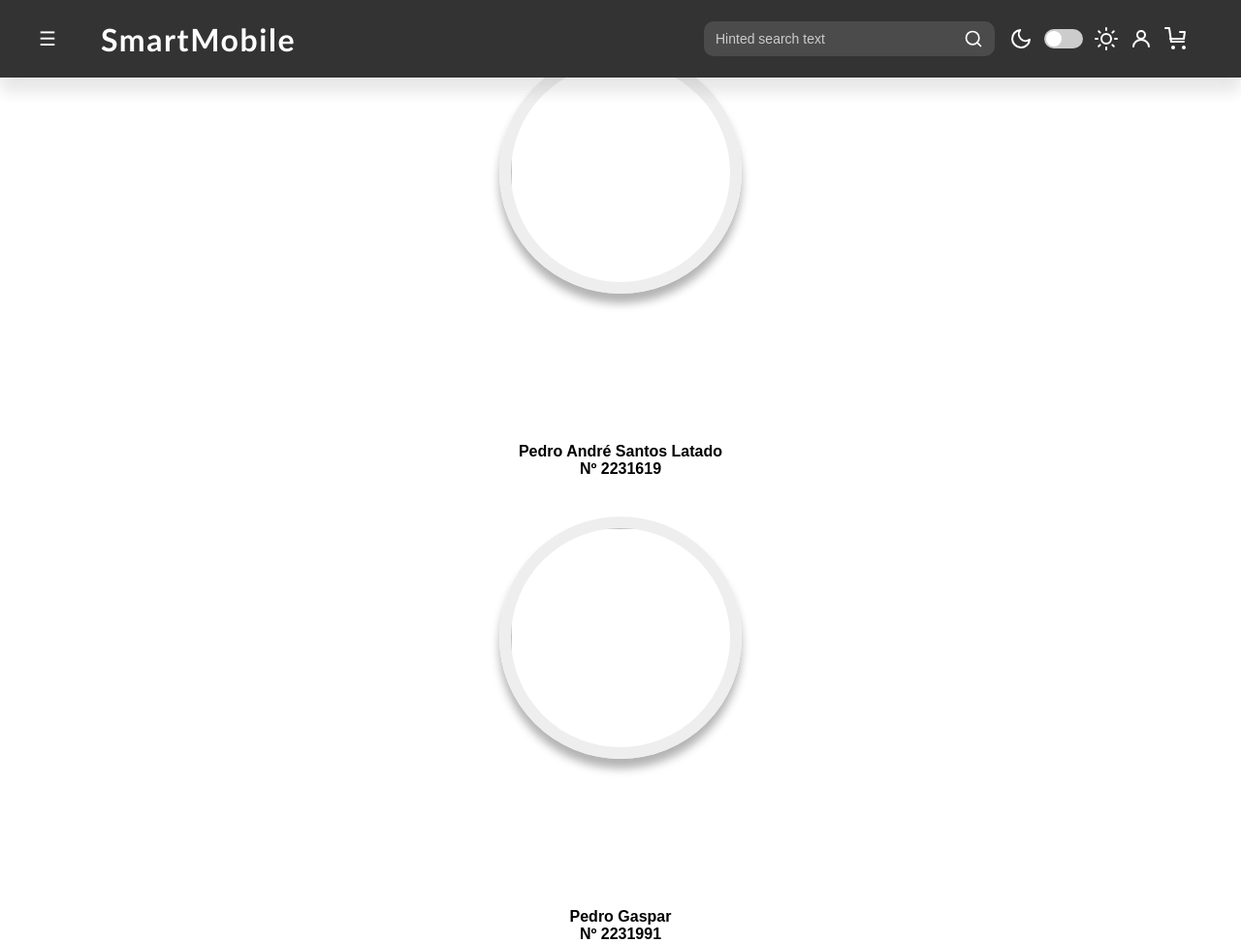
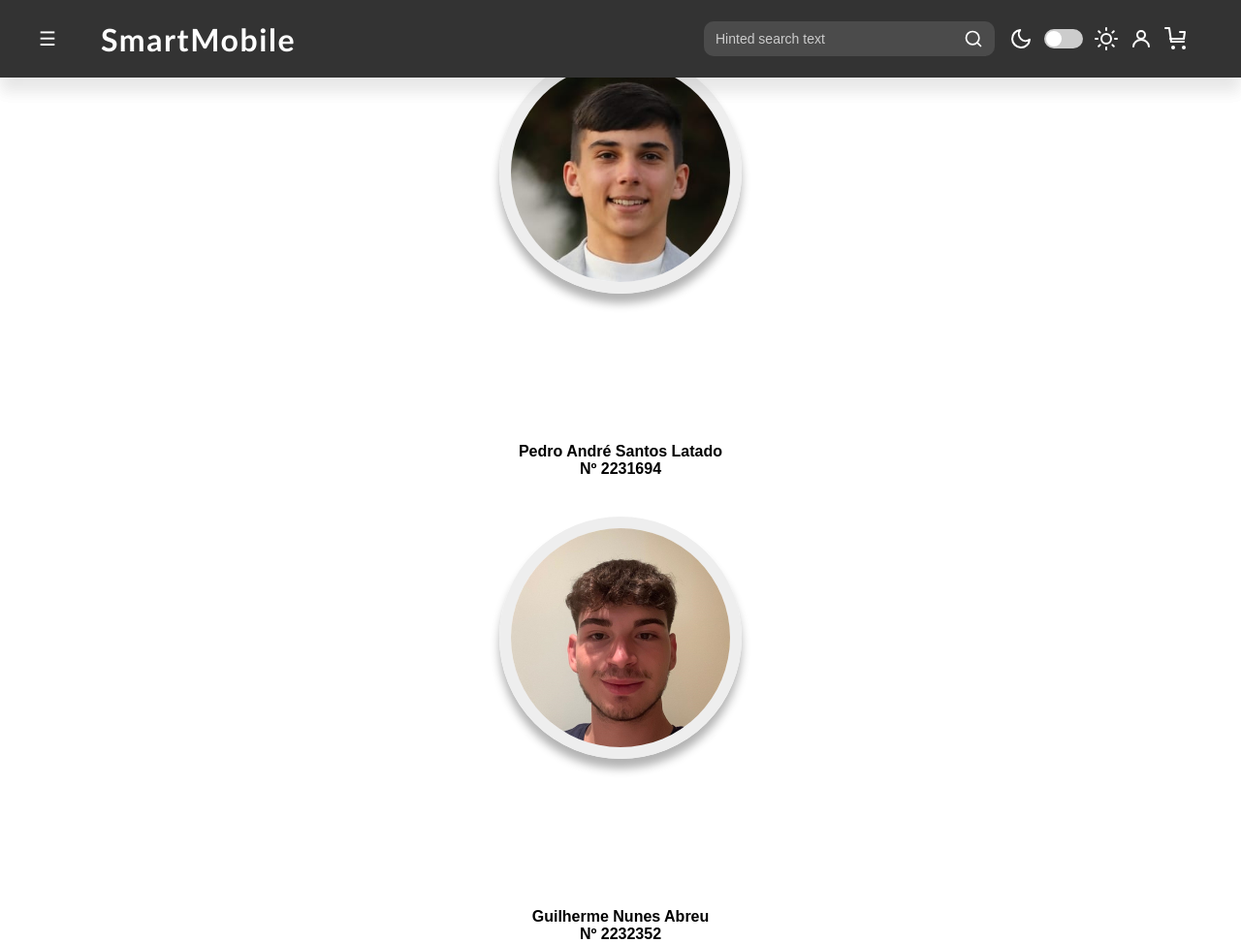
Before and after one commit to GuilhermeAbreuIPL/SmartMobile, a Yii app: the page made by SmartMobileWebApp/frontend/views/site/about.php in a window 1280 px wide. Shown: the top 973 px of the page at 97% size. Run offline with PHP 8.4 and a stand-in for Yii, Linux system fonts and the light colour scheme; the template is opened without the code that fills it, so the values that code supplies are empty; some libraries are stand-ins or nearby versions.

Commit message:
Editada a pagina do about

```diff
--- a/SmartMobileWebApp/frontend/views/site/about.php
+++ b/SmartMobileWebApp/frontend/views/site/about.php
@@ -3,6 +3,7 @@
 /** @var yii\web\View $this */
 
 use yii\helpers\Html;
+use yii\helpers\Url;
 
 $this->title = 'About';
 ?>
@@ -18,29 +19,29 @@ $this->title = 'About';
     <div class="row">
         <div class="col person">
             <div class="moldura">
-                <img src="#" class="img-responsive" alt="...">
+                <img src="<?= Url::to('@web/foto_grupo/PedroLatado.jpeg' )?>" class="img-responsive" alt="...">
             </div>
             <div class="info-perfil">
                 <p>Pedro André Santos Latado</p>
-                <p>Nº 2231619</p>
+                <p>Nº 2231694</p>
             </div>
         </div>
         <div class="col person">
             <div class="moldura">
-                <img src="#" class="img-responsive" alt="...">
+                <img src="<?= Url::to('@web/foto_grupo/GuilhermeAbreu.png' )?>" class="img-responsive" alt="...">
             </div>
             <div class="info-perfil">
-                <p>Pedro Gaspar</p>
-                <p>Nº 2231991</p>
+                <p>Guilherme Nunes Abreu</p>
+                <p>Nº 2232352</p>
             </div>
         </div>
         <div class="col person">
             <div class="moldura">
-                <img src="#" class="img-responsive" alt="...">
+                <img src="<?= Url::to('@web/foto_grupo/PedroGaspar.jpg' )?>" class="img-responsive" alt="...">
             </div>
             <div class="info-perfil">
-                <p>Guilherme Nunes Abreu</p>
-                <p>Nº 2232352</p>
+                <p>Pedro Miguel Cavaleiro Gaspar</p>
+                <p>Nº 2231991</p>
             </div>
         </div>
     </div>
```
Also changed, not shown: SmartMobileWebApp/frontend/web/foto_grupo/GuilhermeAbreu.png (added), SmartMobileWebApp/frontend/web/foto_grupo/PedroGaspar.jpg (added), SmartMobileWebApp/frontend/web/foto_grupo/PedroLatado.jpeg (added).
